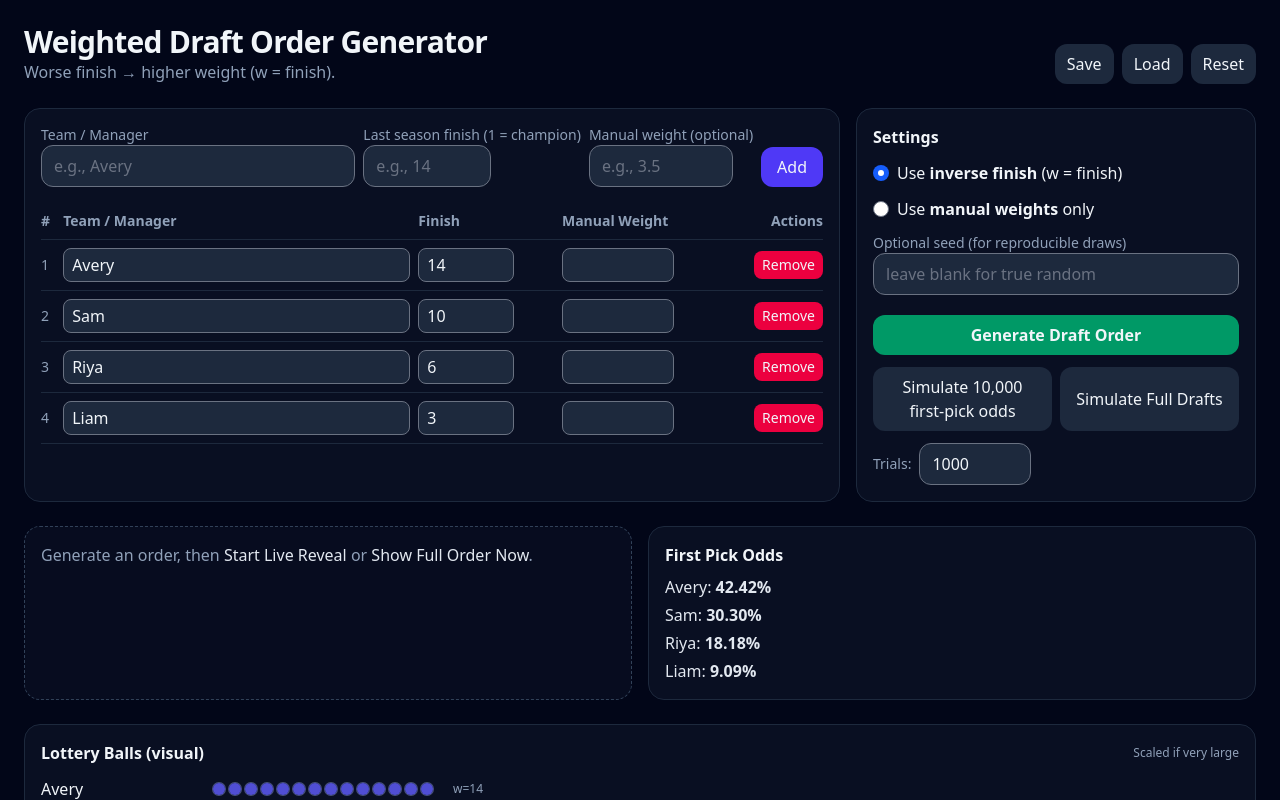
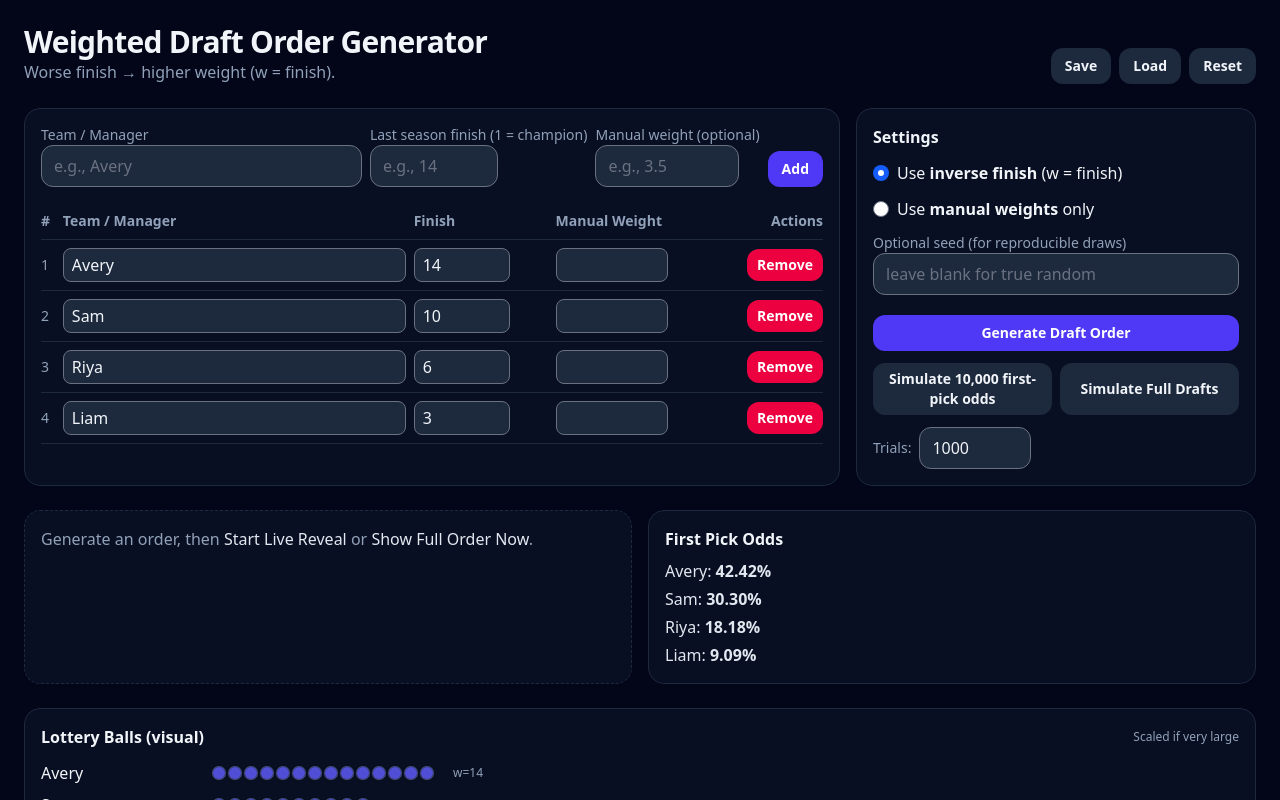
Before and after one commit to NavdeepHayer/Weighted-Draft-Order-Generator, a React (Vite) app: page / in a window 1280 px wide. Shown: the top 800 px of the page. Built offline with nearby package versions, Linux system fonts and the light colour scheme.

Commit message:
Speerating the UI and making it more resuebalke

```diff
--- a/src/App.tsx
+++ b/src/App.tsx
@@ -1,5 +1,6 @@
 import { useState } from "react";
 import type { Entrant } from "./types";
+
 import EntrantForm from "./components/EntrantForm";
 import EntrantsTable from "./components/EntrantsTable";
 import SettingsPanel from "./components/SettingsPanel";
@@ -8,7 +9,9 @@ import OddsPanel from "./components/OddsPanel";
 import LotteryBalls from "./components/LotteryBalls";
 import ProbabilityMatrix from "./components/ProbabilityMatrix";
 import RevealModal from "./components/RevealModal";
+
 import { useLottery } from "./hooks/useLottery";
+import { Button, Card, CardContent } from "./components/ui";
 
 export default function App() {
   // Seed entrants for first load; hook will hydrate from storage if present
@@ -54,14 +57,8 @@ export default function App() {
           <p className="text-slate-400">Worse finish → higher weight (w = finish).</p>
         </div>
         <div className="flex gap-2">
-          <button
-            className="px-3 py-2 rounded-xl bg-slate-800 hover:bg-slate-700"
-            onClick={save}
-          >
-            Save
-          </button>
-          <button
-            className="px-3 py-2 rounded-xl bg-slate-800 hover:bg-slate-700"
+          <Button onClick={save}>Save</Button>
+          <Button
             onClick={() => {
               const ok = load();
               if (ok) {
@@ -73,9 +70,8 @@ export default function App() {
             }}
           >
             Load
-          </button>
-          <button
-            className="px-3 py-2 rounded-xl bg-slate-800 hover:bg-slate-700"
+          </Button>
+          <Button
             onClick={() => {
               reset();
               setHasRevealedOnce(false);
@@ -84,12 +80,13 @@ export default function App() {
             }}
           >
             Reset
-          </button>
+          </Button>
         </div>
       </header>
 
       <section className="grid gap-4 md:grid-cols-3">
-        <div className="md:col-span-2 rounded-2xl border border-slate-800 bg-slate-900/60 backdrop-blur p-4">
+        <Card className="md:col-span-2">
+          <CardContent>
             <EntrantForm onAdd={(e) => setEntrants((prev) => [...prev, e])} />
             <div className="h-4" />
             <EntrantsTable
@@ -97,7 +94,8 @@ export default function App() {
               onChange={setEntrants}
               onRemove={(id) => setEntrants((prev) => prev.filter((x) => x.id !== id))}
             />
-        </div>
+          </CardContent>
+        </Card>
 
         <SettingsPanel
           scheme={scheme}
@@ -121,18 +119,10 @@ export default function App() {
       {/* Actions for reveal vs instant show */}
       {order.length > 0 && (
         <div className="mt-4 flex flex-wrap gap-2">
-          <button
-            onClick={startReveal}
-            className="px-4 py-2 rounded-xl bg-purple-600 hover:bg-purple-500 font-semibold"
-          >
+          <Button variant="primary" onClick={startReveal}>
             Start Live Reveal
-          </button>
-          <button
-            onClick={showFullOrderNow}
-            className="px-4 py-2 rounded-xl bg-slate-800 hover:bg-slate-700"
-          >
-            Show Full Order Now
-          </button>
+          </Button>
+          <Button onClick={showFullOrderNow}>Show Full Order Now</Button>
         </div>
       )}
 
@@ -141,15 +131,18 @@ export default function App() {
         {showResults && hasRevealedOnce ? (
           <DraftResults order={order} />
         ) : (
-          <div className="rounded-2xl border border-dashed border-slate-700 bg-slate-900/40 p-4 text-slate-400">
-            Generate an order, then <span className="text-slate-200">Start Live Reveal</span> or{" "}
+          <Card className="bg-slate-900/40 border-dashed">
+            <CardContent className="text-slate-400">
+              Generate an order, then{" "}
+              <span className="text-slate-200">Start Live Reveal</span> or{" "}
               <span className="text-slate-200">Show Full Order Now</span>.
               {order.length > 0 && !hasRevealedOnce && (
                 <div className="mt-2 text-sm">
                   (Draft order is hidden until reveal completes or you choose to show it.)
                 </div>
               )}
-          </div>
+            </CardContent>
+          </Card>
         )}
         <OddsPanel weighted={weighted} simFirstCounts={simFirst} />
       </section>
--- a/src/components/EntrantForm.tsx
+++ b/src/components/EntrantForm.tsx
@@ -1,10 +1,24 @@
 import { useState } from "react";
 import type { Entrant } from "../types";
+import { Button } from "./ui";
 
 export default function EntrantForm({ onAdd }: { onAdd: (e: Entrant) => void }) {
   const [name, setName] = useState("");
   const [finish, setFinish] = useState<number | "">("");
   const [manualWeight, setManualWeight] = useState<number | "">("");
+
+  const handleAdd = () => {
+    if (!name.trim()) return;
+    onAdd({
+      id: crypto.randomUUID(),
+      name: name.trim(),
+      finish: finish === "" ? undefined : Number(finish),
+      manualWeight: manualWeight === "" ? undefined : Number(manualWeight),
+    });
+    setName("");
+    setFinish("");
+    setManualWeight("");
+  };
 
   return (
     <div className="flex flex-wrap items-end gap-2">
@@ -17,45 +31,49 @@ export default function EntrantForm({ onAdd }: { onAdd: (e: Entrant) => void })
           placeholder="e.g., Avery"
         />
       </div>
+
       <div>
-        <label className="block text-sm text-slate-400">Last season finish (1 = champion)</label>
+        <label className="block text-sm text-slate-400">
+          Last season finish (1 = champion)
+        </label>
         <input
           type="number"
           min={1}
           step={1}
           value={finish}
-          onChange={(e) => setFinish(e.target.value === "" ? "" : Number(e.target.value))}
+          onChange={(e) =>
+            setFinish(e.target.value === "" ? "" : Number(e.target.value))
+          }
           className="w-32 px-3 py-2 rounded-xl bg-slate-800 focus:outline-none focus:ring-2 focus:ring-indigo-500"
           placeholder="e.g., 14"
         />
       </div>
+
       <div>
-        <label className="block text-sm text-slate-400">Manual weight (optional)</label>
+        <label className="block text-sm text-slate-400">
+          Manual weight (optional)
+        </label>
         <input
           type="number"
           min={0}
           step={0.01}
           value={manualWeight}
-          onChange={(e) => setManualWeight(e.target.value === "" ? "" : Number(e.target.value))}
+          onChange={(e) =>
+            setManualWeight(
+              e.target.value === "" ? "" : Number(e.target.value)
+            )
+          }
           className="w-36 px-3 py-2 rounded-xl bg-slate-800 focus:outline-none focus:ring-2 focus:ring-indigo-500"
           placeholder="e.g., 3.5"
         />
       </div>
-      <button
-        onClick={() => {
-          if (!name.trim()) return;
-          onAdd({
-            id: crypto.randomUUID(),
-            name: name.trim(),
-            finish: finish === "" ? undefined : Number(finish),
-            manualWeight: manualWeight === "" ? undefined : Number(manualWeight),
-          });
-          setName(""); setFinish(""); setManualWeight("");
-        }}
-        className="px-4 py-2 rounded-xl bg-indigo-600 hover:bg-indigo-500 font-medium"
+
+      <Button
+        onClick={handleAdd}
+        variant="primary"
       >
         Add
-      </button>
+      </Button>
     </div>
   );
 }
--- a/src/components/EntrantsTable.tsx
+++ b/src/components/EntrantsTable.tsx
@@ -1,4 +1,5 @@
 import type { Entrant } from "../types";
+import { Button } from "./ui";
 
 export default function EntrantsTable({
   entrants,
@@ -29,7 +30,9 @@ export default function EntrantsTable({
                 <input
                   value={e.name}
                   onChange={(ev) => {
-                    const next = entrants.map((x) => (x.id === e.id ? { ...x, name: ev.target.value } : x));
+                    const next = entrants.map((x) =>
+                      x.id === e.id ? { ...x, name: ev.target.value } : x,
+                    );
                     onChange(next);
                   }}
                   className="w-full px-2 py-1 rounded-lg bg-slate-800 focus:outline-none focus:ring-2 focus:ring-indigo-500"
@@ -43,7 +46,9 @@ export default function EntrantsTable({
                   value={e.finish ?? ""}
                   onChange={(ev) => {
                     const v = ev.target.value === "" ? undefined : Number(ev.target.value);
-                    const next = entrants.map((x) => (x.id === e.id ? { ...x, finish: v } : x));
+                    const next = entrants.map((x) =>
+                      x.id === e.id ? { ...x, finish: v } : x,
+                    );
                     onChange(next);
                   }}
                   className="w-24 px-2 py-1 rounded-lg bg-slate-800 focus:outline-none focus:ring-2 focus:ring-indigo-500"
@@ -57,16 +62,22 @@ export default function EntrantsTable({
                   value={e.manualWeight ?? ""}
                   onChange={(ev) => {
                     const v = ev.target.value === "" ? undefined : Number(ev.target.value);
-                    const next = entrants.map((x) => (x.id === e.id ? { ...x, manualWeight: v } : x));
+                    const next = entrants.map((x) =>
+                      x.id === e.id ? { ...x, manualWeight: v } : x,
+                    );
                     onChange(next);
                   }}
                   className="w-28 px-2 py-1 rounded-lg bg-slate-800 focus:outline-none focus:ring-2 focus:ring-indigo-500"
                 />
               </td>
               <td className="py-2 align-middle text-right">
-                <button onClick={() => onRemove(e.id)} className="px-2 py-1 rounded-lg bg-rose-600 hover:bg-rose-500">
+                <Button
+                  onClick={() => onRemove(e.id)}
+                  variant="danger"
+                  size="sm"
+                >
                   Remove
-                </button>
+                </Button>
               </td>
             </tr>
           ))}
--- a/src/components/SettingsPanel.tsx
+++ b/src/components/SettingsPanel.tsx
@@ -1,4 +1,5 @@
 import type { Scheme } from "../types";
+import { Button } from "./ui";
 
 export default function SettingsPanel({
   scheme, setScheme, seed, setSeed,
@@ -18,16 +19,35 @@ export default function SettingsPanel({
   return (
     <aside className="rounded-2xl border border-slate-800 bg-slate-900/60 backdrop-blur p-4 flex flex-col gap-3">
       <h2 className="font-semibold">Settings</h2>
+
       <label className="flex items-center gap-2">
-        <input type="radio" className="accent-indigo-500" checked={scheme === "inverse"} onChange={() => setScheme("inverse")} />
-        <span>Use <span className="font-semibold">inverse finish</span> (w = finish)</span>
+        <input
+          type="radio"
+          className="accent-indigo-500"
+          checked={scheme === "inverse"}
+          onChange={() => setScheme("inverse")}
+        />
+        <span>
+          Use <span className="font-semibold">inverse finish</span> (w = finish)
+        </span>
       </label>
+
       <label className="flex items-center gap-2">
-        <input type="radio" className="accent-indigo-500" checked={scheme === "custom"} onChange={() => setScheme("custom")} />
-        <span>Use <span className="font-semibold">manual weights</span> only</span>
+        <input
+          type="radio"
+          className="accent-indigo-500"
+          checked={scheme === "custom"}
+          onChange={() => setScheme("custom")}
+        />
+        <span>
+          Use <span className="font-semibold">manual weights</span> only
+        </span>
       </label>
+
       <div>
-        <label className="block text-sm text-slate-400">Optional seed (for reproducible draws)</label>
+        <label className="block text-sm text-slate-400">
+          Optional seed (for reproducible draws)
+        </label>
         <input
           value={seed}
           onChange={(e) => setSeed(e.target.value)}
@@ -35,18 +55,34 @@ export default function SettingsPanel({
           className="w-full px-3 py-2 rounded-xl bg-slate-800 focus:outline-none focus:ring-2 focus:ring-indigo-500"
         />
       </div>
-      <button onClick={onDraw} className="mt-2 px-4 py-2 rounded-xl bg-emerald-600 hover:bg-emerald-500 font-semibold">
+
+      <Button
+        onClick={onDraw}
+        variant="primary"
+        className="mt-2"
+      >
         Generate Draft Order
-      </button>
+      </Button>
+
       <div className="grid grid-cols-2 gap-2">
-        <button onClick={onSimFirst} className="px-4 py-2 rounded-xl bg-slate-800 hover:bg-slate-700">Simulate 10,000 first-pick odds</button>
-        <button onClick={onSimFull} className="px-4 py-2 rounded-xl bg-slate-800 hover:bg-slate-700">Simulate Full Drafts</button>
+        <Button onClick={onSimFirst} size="sm">
+          Simulate 10,000 first-pick odds
+        </Button>
+        <Button onClick={onSimFull} size="sm">
+          Simulate Full Drafts
+        </Button>
       </div>
+
       <div className="flex items-center gap-2">
         <label className="text-sm text-slate-400">Trials:</label>
         <input
-          type="number" min={100} step={100} value={trials}
-          onChange={(e) => setTrials(Math.max(100, Number(e.target.value) || 1000))}
+          type="number"
+          min={100}
+          step={100}
+          value={trials}
+          onChange={(e) =>
+            setTrials(Math.max(100, Number(e.target.value) || 1000))
+          }
           className="w-28 px-3 py-2 rounded-xl bg-slate-800 focus:outline-none focus:ring-2 focus:ring-indigo-500"
         />
       </div>
--- /dev/null
+++ b/src/components/ui/Button.tsx
@@ -0,0 +1,53 @@
+import * as React from "react";
+import { cn } from "./utils";
+
+type Variant = "primary" | "secondary" | "ghost" | "danger";
+type Size = "sm" | "md" | "lg";
+
+export type ButtonProps = React.ButtonHTMLAttributes<HTMLButtonElement> & {
+  variant?: Variant;
+  size?: Size;
+  loading?: boolean;
+};
+
+const base =
+  "inline-flex items-center justify-center rounded-xl font-semibold transition-colors focus:outline-none focus-visible:ring-2 focus-visible:ring-indigo-500 disabled:opacity-50 disabled:cursor-not-allowed";
+
+const variants: Record<Variant, string> = {
+  primary: "bg-indigo-600 hover:bg-indigo-500 text-white",
+  secondary: "bg-slate-800 hover:bg-slate-700 text-slate-100",
+  ghost: "bg-transparent hover:bg-slate-800/50 text-slate-100",
+  danger: "bg-rose-600 hover:bg-rose-500 text-white",
+};
+
+const sizes: Record<Size, string> = {
+  sm: "px-2.5 py-1.5 text-sm",
+  md: "px-3.5 py-2 text-sm",
+  lg: "px-4.5 py-2.5",
+};
+
+export default function Button({
+  className,
+  variant = "secondary",
+  size = "md",
+  loading = false,
+  children,
+  ...props
+}: ButtonProps) {
+  return (
+    <button
+      className={cn(base, variants[variant], sizes[size], className)}
+      aria-busy={loading || undefined}
+      {...props}
+    >
+      {loading ? (
+        <span className="inline-flex items-center gap-2">
+          <span className="h-4 w-4 animate-spin rounded-full border-2 border-current border-r-transparent" />
+          <span>Loading…</span>
+        </span>
+      ) : (
+        children
+      )}
+    </button>
+  );
+}
--- /dev/null
+++ b/src/components/ui/Card.tsx
@@ -0,0 +1,57 @@
+import * as React from "react";
+import { cn } from "./utils";
+
+export function Card({
+  className,
+  ...props
+}: React.HTMLAttributes<HTMLDivElement>) {
+  return (
+    <div
+      className={cn(
+        "rounded-2xl border border-slate-800 bg-slate-900/60 backdrop-blur",
+        className
+      )}
+      {...props}
+    />
+  );
+}
+
+export function CardHeader({
+  className,
+  ...props
+}: React.HTMLAttributes<HTMLDivElement>) {
+  return (
+    <div
+      className={cn("px-4 py-3 border-b border-slate-800 text-slate-200", className)}
+      {...props}
+    />
+  );
+}
+
+export function CardContent({
+  className,
+  ...props
+}: React.HTMLAttributes<HTMLDivElement>) {
+  return <div className={cn("p-4", className)} {...props} />;
+}
+
+export function CardTitle({
+  className,
+  ...props
+}: React.HTMLAttributes<HTMLHeadingElement>) {
+  return (
+    <h3
+      className={cn("text-lg font-bold tracking-tight", className)}
+      {...props}
+    />
+  );
+}
+
+export function CardDescription({
+  className,
+  ...props
+}: React.HTMLAttributes<HTMLParagraphElement>) {
+  return (
+    <p className={cn("text-sm text-slate-400", className)} {...props} />
+  );
+}
--- /dev/null
+++ b/src/components/ui/index.ts
@@ -0,0 +1,2 @@
+export { default as Button } from "./Button";
+export { Card, CardHeader, CardContent, CardTitle, CardDescription } from "./Card";
--- /dev/null
+++ b/src/components/ui/utils.ts
@@ -0,0 +1,4 @@
+// src/components/ui/utils.ts
+export function cn(...xs: Array<string | false | null | undefined>) {
+  return xs.filter(Boolean).join(" ");
+}
```
Lines whose indentation alone changed are shown as unchanged.
